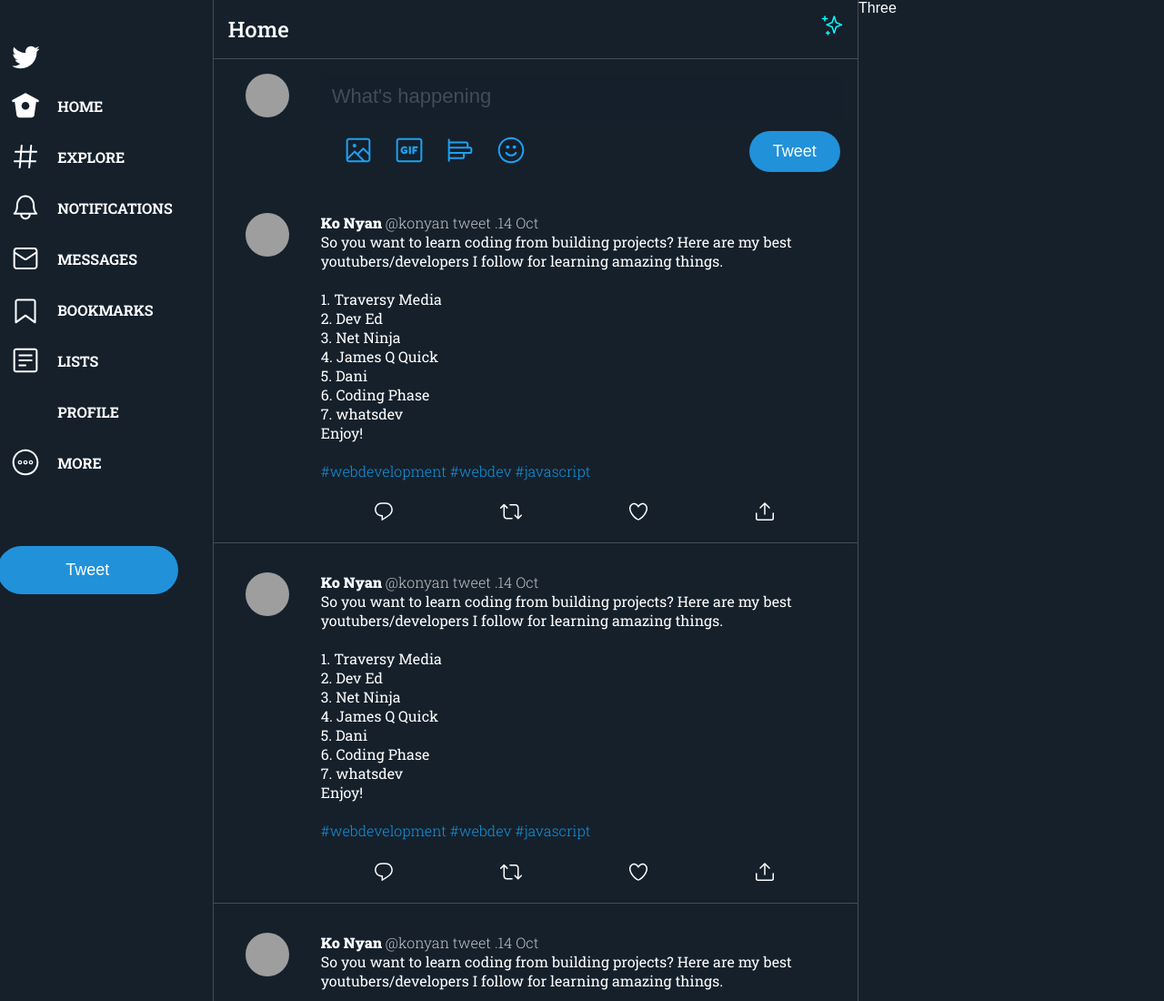
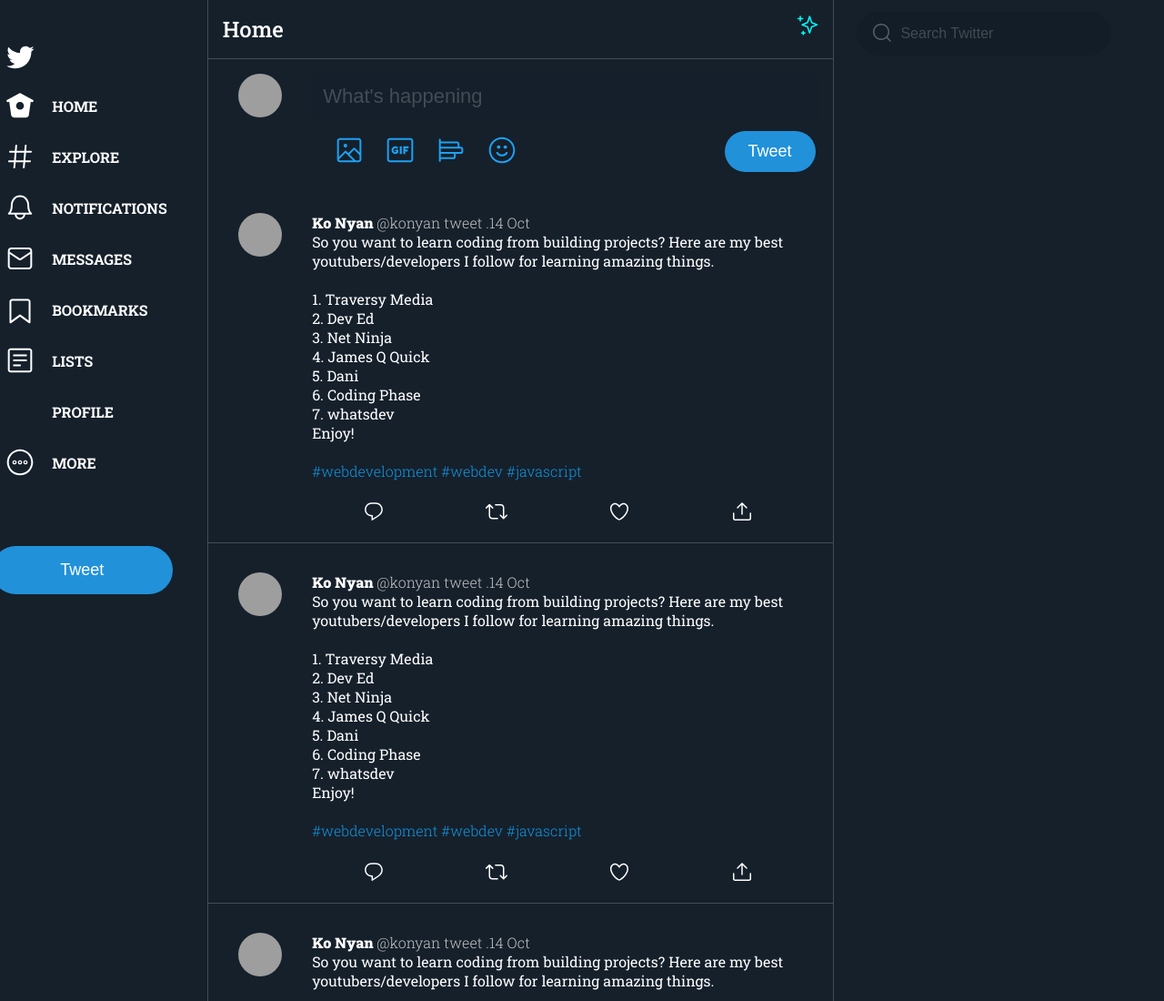
Before and after one commit to konyan/css-grid-custom-framework, a plain HTML site: page index.html in a window 1280 px wide. Shown: the top 1100 px of the page at 91% size. Drawn offline with Linux system fonts and the light colour scheme; grey boxes are pictures that could not be loaded; some icons are missing.

Commit message:
create input search btn at right side

```diff
--- a/css/index.css
+++ b/css/index.css
@@ -152,11 +152,11 @@
   fill: rgba(29, 161, 242, 1);
 }
 
-#textarea::placeholder {
+input::placeholder {
   color: rgba(255, 255, 255, 0.2);
 }
 
-#textarea:focus {
+input:focus {
   outline: 0;
 }
 
@@ -239,6 +239,38 @@
   fill: white;
 }
 
+.right {
+  padding: 0.4rem 0.6rem;
+}
+
+.right .search {
+  display: block;
+  padding: 0.4rem 1rem;
+  position: relative;
+}
+
+.right .search svg {
+  position: absolute;
+  left: 32px;
+  top: 18px;
+  width: 24px;
+  fill: rgba(255, 255, 255, 0.3);
+}
+
+.right .search input {
+  border: none;
+  border-radius: 24px;
+  padding: 0.75rem 3rem;
+  width: 280px;
+  height: 48px;
+  background: rgba(0, 0, 0, 0.1);
+  font-size: 16px;
+}
+
+.right .search input:focus {
+  outline: none;
+}
+
 @media (max-width: 1248px) {
   ul {
     padding: 0.75rem;
--- a/index.html
+++ b/index.html
@@ -453,7 +453,19 @@
                     </div>
                 </div>
             </div>
-            <div class="col-lg-3">Three</div>
+            <div class="col-lg-3 right">
+                <div class="search">
+                    <svg viewBox="0 0 24 24"
+                        class="r-111h2gw r-4qtqp9 r-yyyyoo r-1xvli5t r-dnmrzs r-18qmn74 r-1hfyk0a r-bnwqim r-1plcrui r-lrvibr">
+                        <g>
+                            <path
+                                d="M21.53 20.47l-3.66-3.66C19.195 15.24 20 13.214 20 11c0-4.97-4.03-9-9-9s-9 4.03-9 9 4.03 9 9 9c2.215 0 4.24-.804 5.808-2.13l3.66 3.66c.147.146.34.22.53.22s.385-.073.53-.22c.295-.293.295-.767.002-1.06zM3.5 11c0-4.135 3.365-7.5 7.5-7.5s7.5 3.365 7.5 7.5-3.365 7.5-7.5 7.5-7.5-3.365-7.5-7.5z">
+                            </path>
+                        </g>
+                    </svg>
+                    <input type="text" placeholder="Search Twitter">
+                </div>
+            </div>
         </div>
     </div>
 </body>
```
